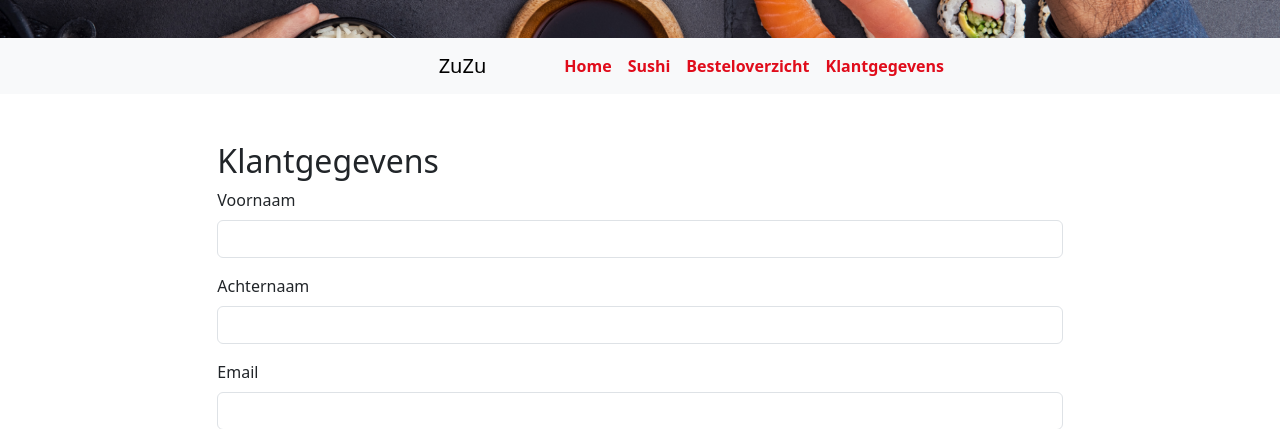
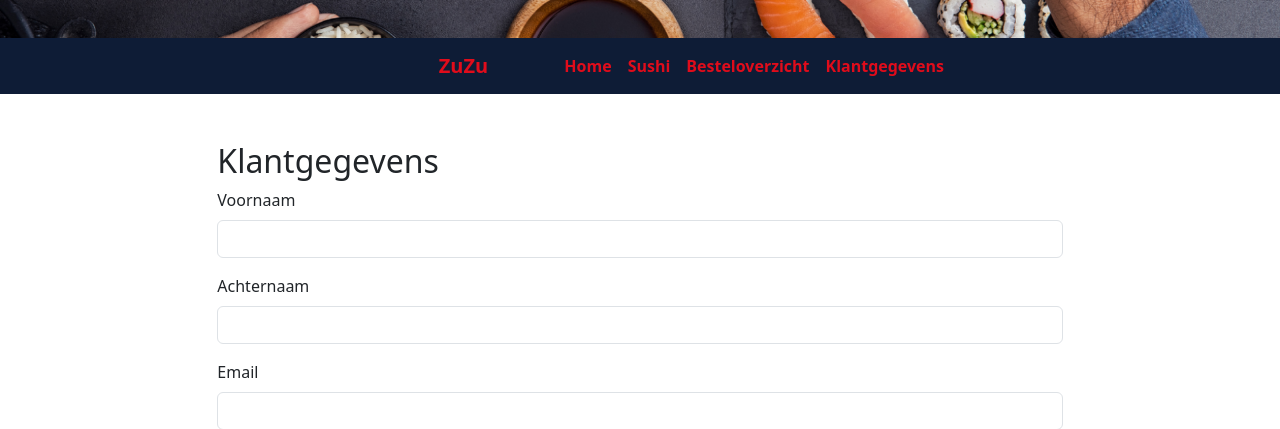
Before and after one commit to Ta1Vos/rocm-p05-projectzuzu, a PHP site: page /customer_info.php in a window 1280 px wide. Shown: the top 429 px of the page. Run offline with PHP 8.4, Linux system fonts and the light colour scheme.

Commit message:
Added colors to customer info page

```diff
--- a/customer_info.php
+++ b/customer_info.php
@@ -14,10 +14,10 @@
     <div class="container-fluid ps-0">
         <img class="vw-100 vh-5" src="img/sushi_header.png" alt="Afbeelding van sushi">
     </div>
-    <nav class="navbar navbar-expand-lg bg-body-tertiary">
+    <nav class="navbar navbar-expand-lg bg-body-tertiary bg-dark">
         <div class="row container-fluid ps-0 ps-3">
             <div class="col-4"></div>
-            <a class="col-1 navbar-brand ps-3" href="index.php">ZuZu</a>
+            <a class="col-1 navbar-brand ps-3 text-bright-red" href="index.php">ZuZu</a>
             <div class="col-1 collapse navbar-collapse" id="navbarNav">
                 <ul class="navbar-nav">
                     <li class="nav-item">
```
